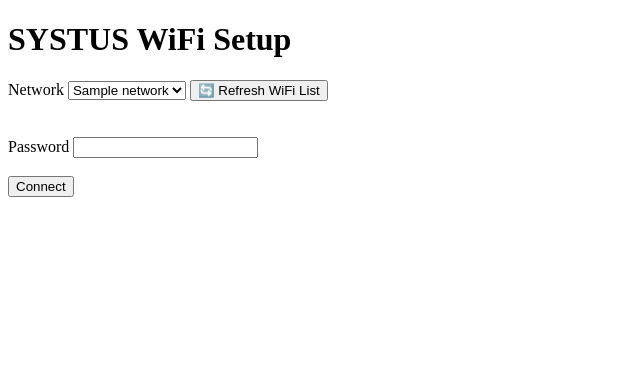
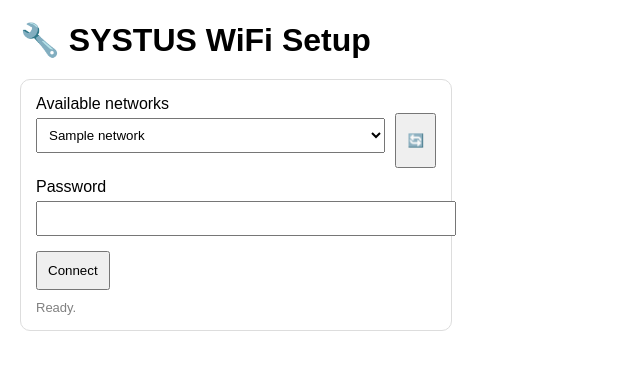
Before and after one commit to Faugnell/SYSTUS, a Flask app: template src/systus/wifi/templates/index.html in a window 1280 px wide. Shown: the top 370 px of the page, without its empty margins (0-640 px from the left). Run offline with Flask 3, Linux system fonts and the light colour scheme; the template is opened without the code that fills it: most values are stand-ins (such as "Sample title", 1, 10 or a date in 2020).

Commit message:
fix: enhance WiFi setup interface with improved network selection and refresh functionality

```diff
--- a/src/systus/wifi/templates/index.html
+++ b/src/systus/wifi/templates/index.html
@@ -1,48 +1,108 @@
 <!DOCTYPE html>
 <html>
 <head>
+    <meta charset="UTF-8">
     <title>SYSTUS WiFi Setup</title>
+
+    <style>
+        body {
+            font-family: Arial, sans-serif;
+            margin: 20px;
+        }
+
+        h1 {
+            margin-bottom: 20px;
+        }
+
+        .box {
+            padding: 15px;
+            border: 1px solid #ddd;
+            border-radius: 10px;
+            max-width: 400px;
+        }
+
+        select, input {
+            width: 100%;
+            padding: 8px;
+            margin-top: 5px;
+            margin-bottom: 15px;
+        }
+
+        button {
+            padding: 10px;
+            cursor: pointer;
+        }
+
+        .row {
+            display: flex;
+            gap: 10px;
+            margin-bottom: 10px;
+        }
+
+        .status {
+            font-size: 13px;
+            color: gray;
+            margin-top: 10px;
+        }
+    </style>
 </head>
 
 <body>
 
-    <h1>SYSTUS WiFi Setup</h1>
+<h1>🔧 SYSTUS WiFi Setup</h1>
+
+<div class="box">
 
     <form action="/wifi" method="post">
 
-        <label>Network</label>
+        <label>Available networks</label>
 
-        <select name="ssid">
+        <div class="row">
+            <select name="ssid" id="ssid">
+                {% for network in networks %}
+                    <option value="{{ network }}">{{ network }}</option>
+                {% endfor %}
+            </select>
 
-            {% for network in networks %}
-                <option value="{{ network }}">
-                    {{ network }}
-                </option>
-            {% endfor %}
-
-        </select>
-
-        <form method="POST" action="/wifi/refresh">
-            <button type="submit">🔄 Refresh WiFi List</button>
-        </form>
-
-        <br><br>
+            <button type="button" onclick="refreshWifi()">🔄</button>
+        </div>
 
         <label>Password</label>
+        <input type="password" name="password" required>
 
-        <input
-            type="password"
-            name="password"
-            required
-        >
-
-        <br><br>
-
-        <button type="submit">
-            Connect
-        </button>
+        <button type="submit">Connect</button>
 
     </form>
 
+    <div class="status" id="status">
+        Ready.
+    </div>
+
+</div>
+
+<script>
+async function refreshWifi() {
+    const status = document.getElementById("status");
+
+    status.innerText = "Scanning WiFi networks...";
+
+    try {
+        await fetch("/wifi/refresh", {
+            method: "POST"
+        });
+
+        status.innerText = "Refreshing list...";
+
+        // reload page AFTER scan (simple & reliable)
+        setTimeout(() => {
+            location.reload();
+        }, 1500);
+
+    } catch (e) {
+        status.innerText = "Error refreshing WiFi list.";
+    }
+}
+</script>
+
 </body>
 </html>
```
